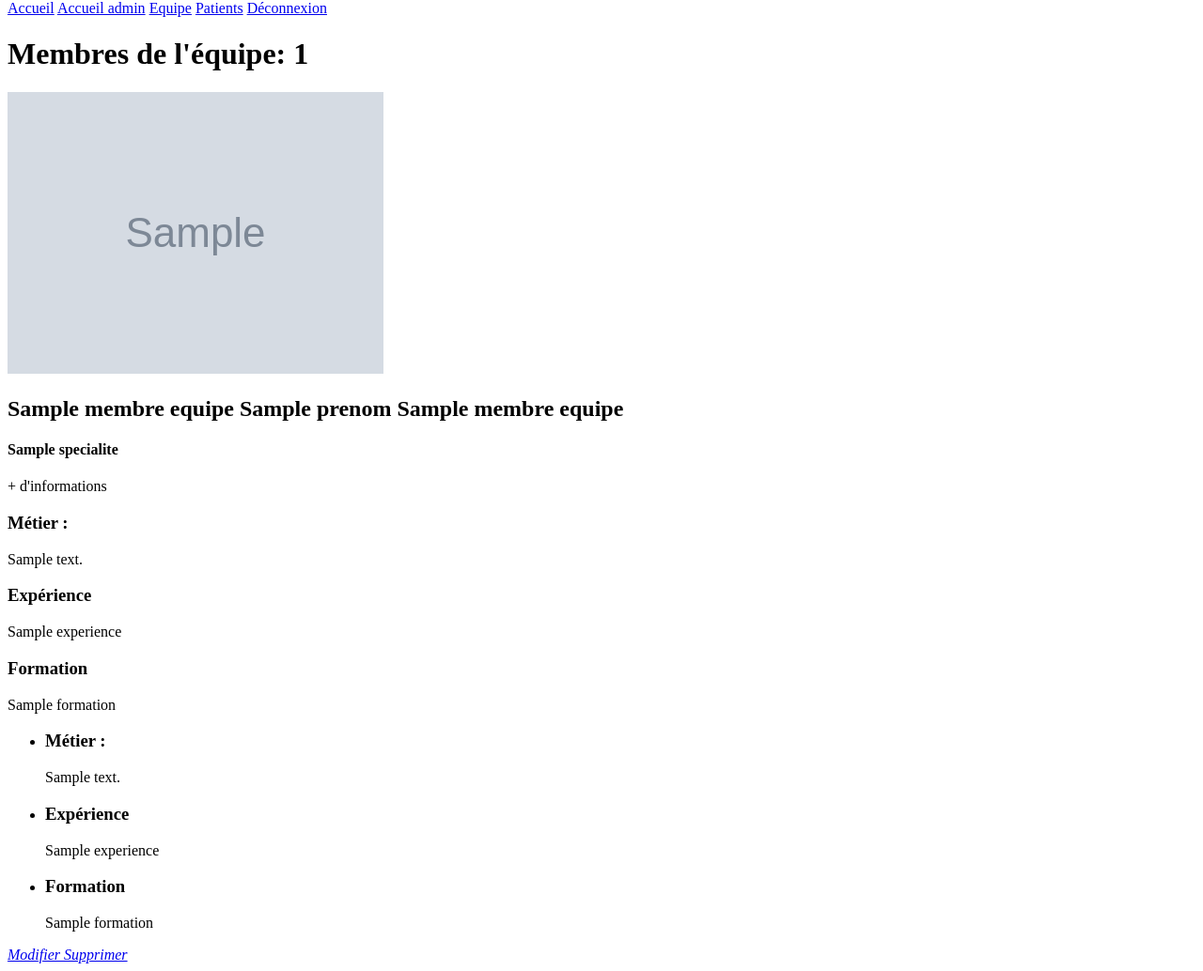
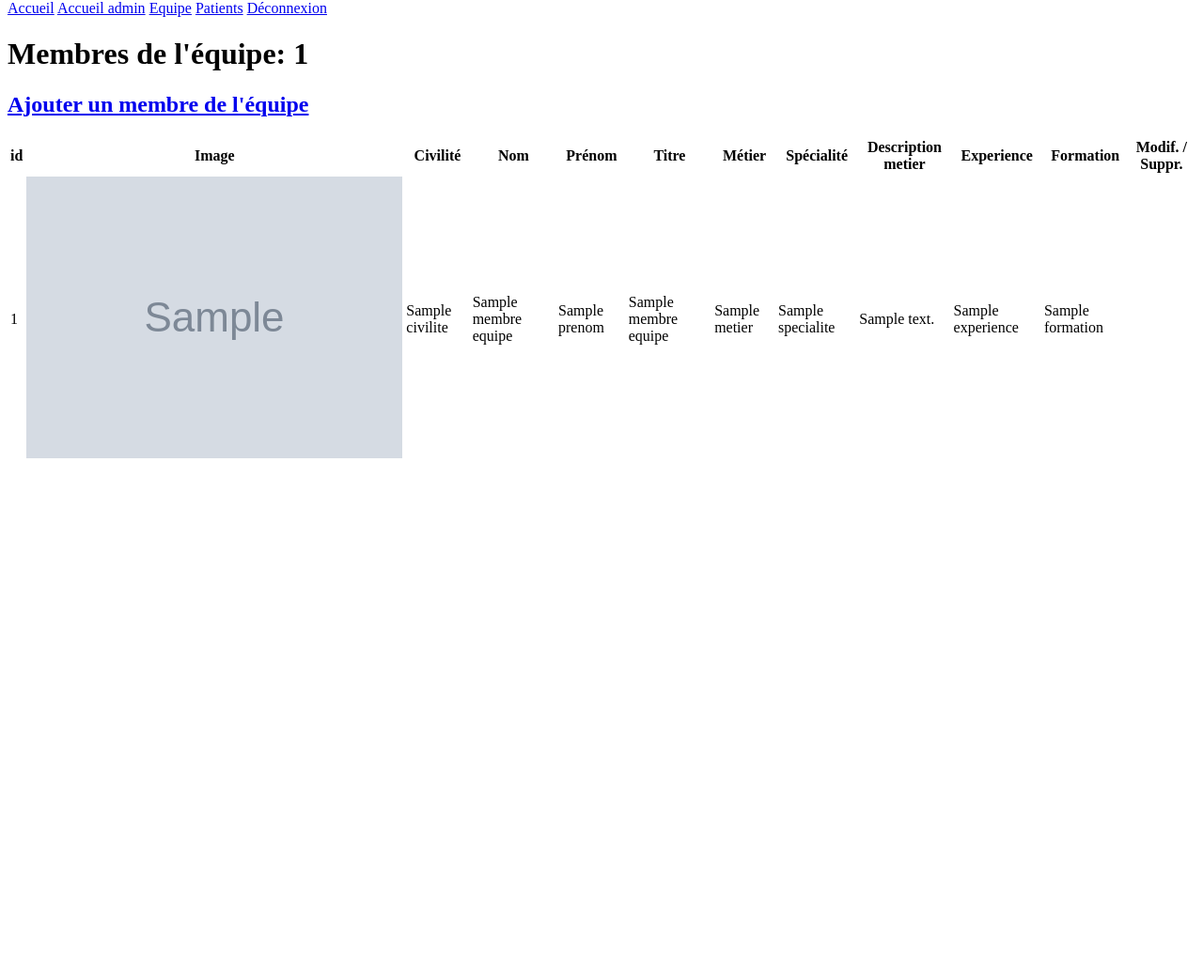
Before and after one commit to Poups74/dentalalaniz, a Symfony app: template templates/admin/dashboard/membre_equipe_list.html.twig in a window 1280 px wide. Shown: the part 275-1309 px from the top of the page at 94% size. After the commit the page ends 763 px from the top, so only its background shows below. Run offline with Twig, Linux system fonts and the light colour scheme; the template is opened without the code that fills it: most values are stand-ins (such as "Sample title", 1, 10 or a date in 2020); grey boxes marked "Sample" are stand-in pictures; some libraries are stand-ins or nearby versions.

Commit message:
UPDATE section delete pour patient et equipe et CSS

```diff
--- a/src/Security/AdminFormAuthenticator.php
+++ b/src/Security/AdminFormAuthenticator.php
@@ -100,7 +100,7 @@ class AdminFormAuthenticator extends AbstractFormLoginAuthenticator implements P
             return new RedirectResponse($targetPath);
         }
 
-        return new RedirectResponse($this->urlGenerator->generate('admin_dashboard'));
+        return new RedirectResponse($this->urlGenerator->generate('admin_'));
     }
 
     protected function getLoginUrl()
--- a/templates/admin/_template.html.twig
+++ b/templates/admin/_template.html.twig
@@ -16,7 +16,7 @@
 				<p>Accueil admin</p>
 			</a>
 
-			<a href="#" class="boutonmenu">
+			<a href="{{ path('admin_membre_equipe_list') }}" class="boutonmenu">
 				<p>Equipe</p>
 			</a>
 
@@ -41,7 +41,7 @@
 		<div class="menu nav">
 			<a href={{ path('Home') }}>Accueil</a>
 			<a href="{{ path('admin_') }}">Accueil admin</a>
-			<a href="#">Equipe</a>
+			<a href="{{ path('admin_membre_equipe_list') }}">Equipe</a>
 			<a href="{{path('patient_list')}}">Patients</a>
 			<a class="boutonmenu" href="{{ path('app_logout') }}">Déconnexion</a>
 		</div>
--- a/templates/admin/dashboard/_membre_equipe_form.html.twig
+++ b/templates/admin/dashboard/_membre_equipe_form.html.twig
@@ -14,7 +14,7 @@
 {{ form_widget(membreEquipe_form.formation, {'attr': {'placeholder': 'formation', 'class': 'formpage'}})  }}
 {{ form_widget(membreEquipe_form.image, {'attr': {'placeholder': 'image'}})}}
 
-<button type="submit" class="button is-primary is-fullwidth ">
+<button id="envoyerpage" type="submit" class="button is-primary is-fullwidth ">
         Enregistrer
 </button>
 {{ form_end(membreEquipe_form)}}
--- a/templates/admin/dashboard/membre_equipe_list.html.twig
+++ b/templates/admin/dashboard/membre_equipe_list.html.twig
@@ -10,68 +10,61 @@
 
     <div class="section">
         <h1 class="title">Membres de l'équipe: {{ membre_equipe_list|length }}</h1>
-
-        {% for membre_equipe in membre_equipe_list %}
-<!-- -----------------------------LISTE DE L'EQUIPE---------------------- -->
-				<!-- qui englobe tous les elements d'un personnel -->
-				<section>
-
-				<!-- correspond au Flexbox gauche -->
-					<div class="container" id="{{membre_equipe.id}}">
-						<div class ="photoProfil">
-							<div class="photoDoc">
-								</div>
-									<img src={{ asset('/images/')~ membre_equipe.image }} alt="photo de" {{membre_equipe.titre}}" "{{membre_equipe.prenom}}" "{{membre_equipe.nom}}>
-									<h2> {{membre_equipe.titre}}  {{membre_equipe.prenom}}  {{membre_equipe.nom}} </h2>
-									<h4>{{membre_equipe.specialite}}</h4>
-								<div class="plusdInfos">
-									<p>+ d'informations</p>
-								</div>
-								<div class="infosResp">
-									<h3>Métier :</h3>
-									<p>{{ membre_equipe.descriptionmetier }}</p>
-									<h3>Expérience</h3>
-									<p>{{ membre_equipe.experience }}</p>
-									<h3>Formation</h3>
-									<p>{{ membre_equipe.formation }}</p>
-
-								</div>
-							</div>
-						</div>
-
-				<!-- correspond au Flexbox droit -->
-
-						<div class="metier">
-							<ul>
-								<li><h3>Métier :</h3>
-									<p>{{ membre_equipe.descriptionmetier }}
-									</p>
-								</li>
-								<li><h3>Expérience</h3>
-									<p>{{ membre_equipe.experience }}</p>
-								</li>
-								<li><h3>Formation</h3>
-									<p>{{ membre_equipe.formation }}</p>
-								</li>
-							</ul>
-						</div>
-
-                        <div class="metier">
-                        <a href="{{ path('admin_membre_equipe_edit', {id: membre_equipe.id}) }}" class="button is-small is-success">
-                            <i class="fas fa-edit"> Modifier</i>
-                        </a>
+    </div>
 
 
-                        <a href="{{ path('admin_membre_equipe_delete', {id: membre_equipe.id}) }}" class="button is-small is-danger">
-                            <i class="fas fa-trash-alt">Supprimer</i>
-                        </a>
-                   </div>
-					</div>
+    <div class="section">
+
+         <a href="{{ path('admin_membre_equipe_add') }}">
+            <h2 class="title">Ajouter un membre de l'équipe</h2>
+        </a>
+    </div>
 
 
-
-				</section>
-				{% endfor %}
+    <table class="content-table">
+            <thead>
+                <tr>
+                    <th>id</th>
+                    <th>Image</th>
+                    <th>Civilité</th>
+                    <th>Nom</th>
+                    <th>Prénom</th>
+                    <th>Titre</th>
+                    <th>Métier</th>
+                    <th>Spécialité</th>
+                    <th>Description metier</th>
+                    <th>Experience</th>
+                    <th>Formation</th>
+                    <th>Modif. / Suppr.</th>
+                </tr>
+            </thead>
 
 
+            <tbody>
+                {% for membre_equipe in membre_equipe_list %}
+                    <tr>
+                        <td>{{ membre_equipe.id }}</td>
+                        <td> <img src="{{ asset('/images/')~ membre_equipe.image }}" alt=""></td>
+                        <td>{{ membre_equipe.civilite }}</td>
+                        <td>{{ membre_equipe.nom }}</td>
+                        <td>{{ membre_equipe.prenom }}</td>
+                        <td>{{ membre_equipe.titre }}</td>
+                        <td>{{ membre_equipe.metier }}</td>
+                        <td>{{ membre_equipe.specialite }}</td>
+                        <td>{{ membre_equipe.descriptionmetier }}</td>
+                        <td>{{ membre_equipe.experience }}</td>
+                        <td>{{ membre_equipe.formation }}</td>
+                        <td>
+                            <a href="{{ path('admin_membre_equipe_edit', {id: membre_equipe.id}) }}" class="button is-small is-success">
+                                <i class="far fa-edit"></i>
+                            </a>
+                            <a href="{{ path('admin_membre_equipe_delete', {id: membre_equipe.id}) }}" class="button is-small is-danger">
+                                <i class="far fa-trash-alt"></i>
+                            </a>
+                        </td>
+                    </tr>
+                {% endfor %}
+            </tbody>
+        </table>
+
 {% endblock %}
--- a/templates/admin/dashboard/patient_delete.html.twig
+++ b/templates/admin/dashboard/patient_delete.html.twig
@@ -8,16 +8,19 @@
     <div class="section">
         <h1 class="title">Suppression du patient {{ patient.nom }}</h1>
 
+        <div class="confirmation-delete">
         {{ form_start(confirmation_form) }}
 
             {{ form_row(confirmation_form.confirmation, {
                 label: 'Je confirme la suppression du patient' ~ patient.nom ~ 'et de ses coordonnées. '
             }) }}
 
-            <button type="submit" class="button is-danger is-fullwidth">
+
+            <button type="submit" id="bouton-supprimer">
                 Supprimer
             </button>
 
         {{ form_end(confirmation_form) }}
+        </div>
     </div>
 {% endblock %}
--- a/templates/security/login.html.twig
+++ b/templates/security/login.html.twig
@@ -17,7 +17,7 @@
     {# si l'utilisateur est déjà connecté #}
     {% if app.user %}
         <div class="info_message">
-                    Vous êtes connecté en tant que {{ app.user.username }}. <a href="{{ path('admin_dashboard') }}">Espace admin</a> / <a href="{{ path('app_logout') }}">Déconnexion</a>
+                    Vous êtes connecté en tant que {{ app.user.username }}, <a href="{{ path('app_logout') }}">Déconnexion</a>
         </div>
     {% endif %}
 
```
Also changed, not shown: assets/styles/app.css (+36 -1 lines), templates/admin/dashboard/membre_equipe_delete.html.twig (+6 -1 lines), templates/includes/flash.html 2.twig (deleted, +0 -13 lines).
